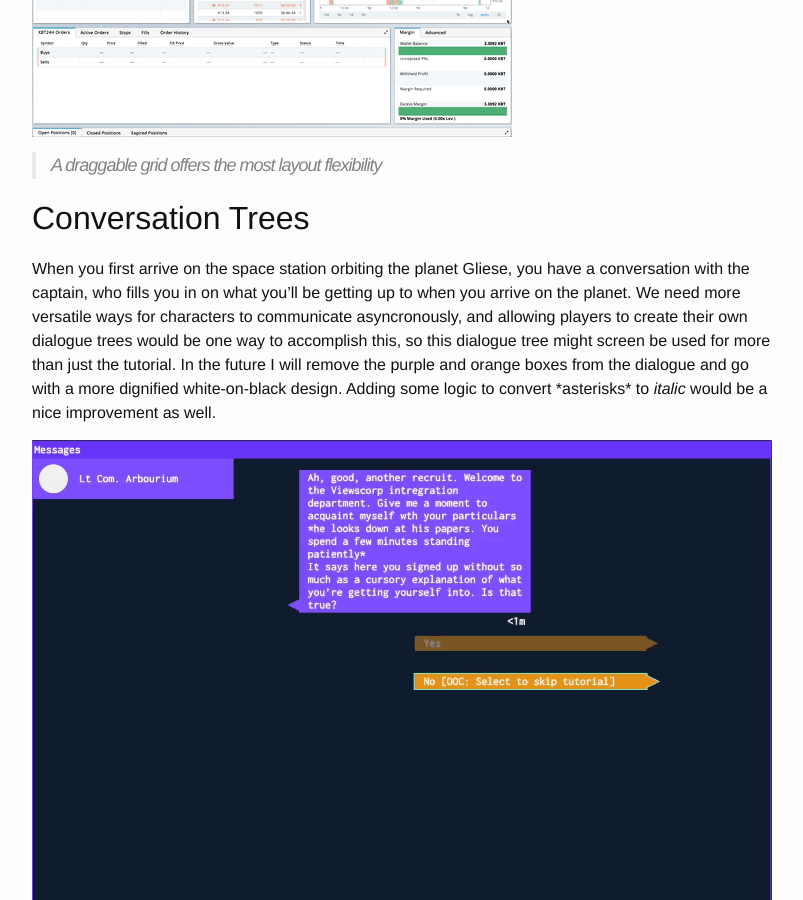
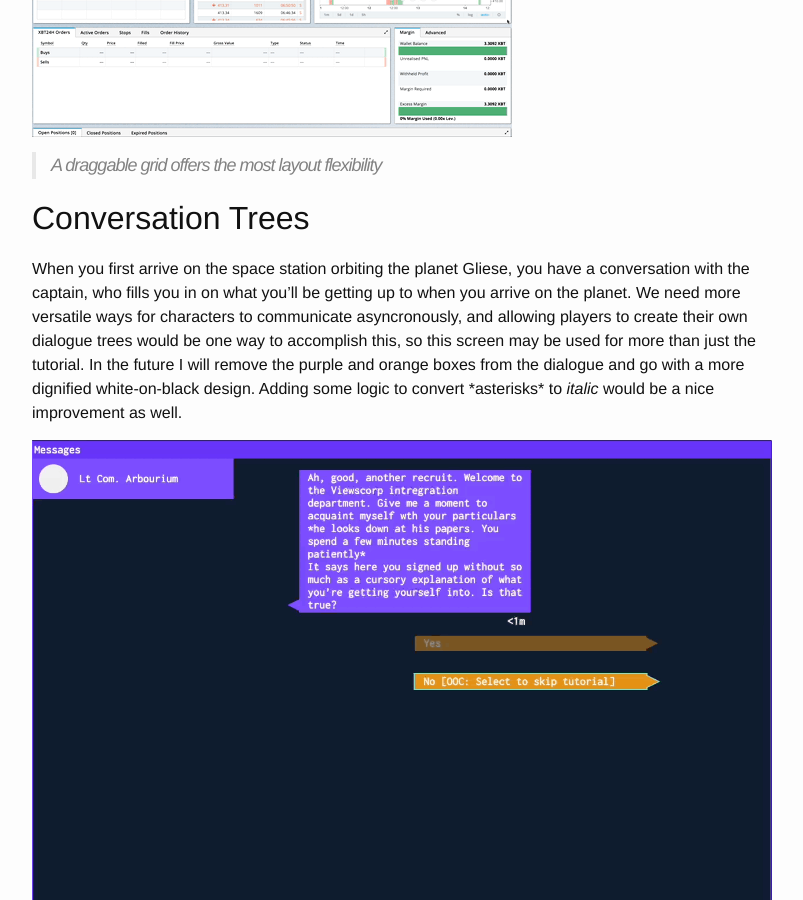
Before and after one commit to haggismcbean/haggismcbean.github.io, a Jekyll site: the page built from _posts/2022-06-16-embarking-to-gliese.md, in a window 1280 px wide and 900 px high, scrolled down 2545 px. Shown: the whole window, without its empty margins (238-1041 px from the left). Built offline with Jekyll 4.4.1, drawn with Linux system fonts in a browser that asks for light colours.

Commit message:
corrected bungled sentence

```diff
--- a/_posts/2022-06-16-embarking-to-gliese.md
+++ b/_posts/2022-06-16-embarking-to-gliese.md
@@ -44,7 +44,7 @@ I am toying with the idea of making the various screens in the game draggable, r
 
 ## Conversation Trees
 
-When you first arrive on the space station orbiting the planet Gliese, you have a conversation with the captain, who fills you in on what you'll be getting up to when you arrive on the planet. We need more versatile ways for characters to communicate asyncronously, and allowing players to create their own dialogue trees would be one way to accomplish this, so this dialogue tree might screen be used for more than just the tutorial. In the future I will remove the purple and orange boxes from the dialogue and go with a more dignified white-on-black design. Adding some logic to convert \*asterisks\* to *italic* would be a nice improvement as well.
+When you first arrive on the space station orbiting the planet Gliese, you have a conversation with the captain, who fills you in on what you'll be getting up to when you arrive on the planet. We need more versatile ways for characters to communicate asyncronously, and allowing players to create their own dialogue trees would be one way to accomplish this, so this screen may be used for more than just the tutorial. In the future I will remove the purple and orange boxes from the dialogue and go with a more dignified white-on-black design. Adding some logic to convert \*asterisks\* to *italic* would be a nice improvement as well.
 
 <img src="/images/dialogue-tree.gif" />
 
```
Also changed, not shown: 2 other files.
